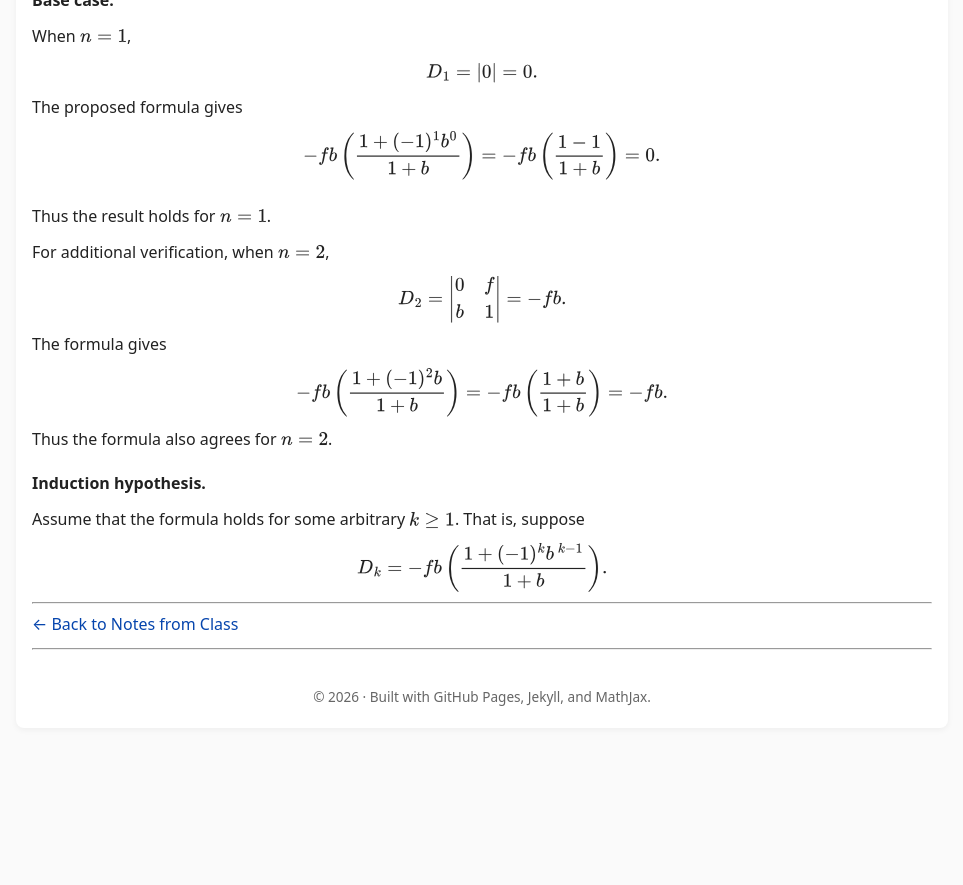
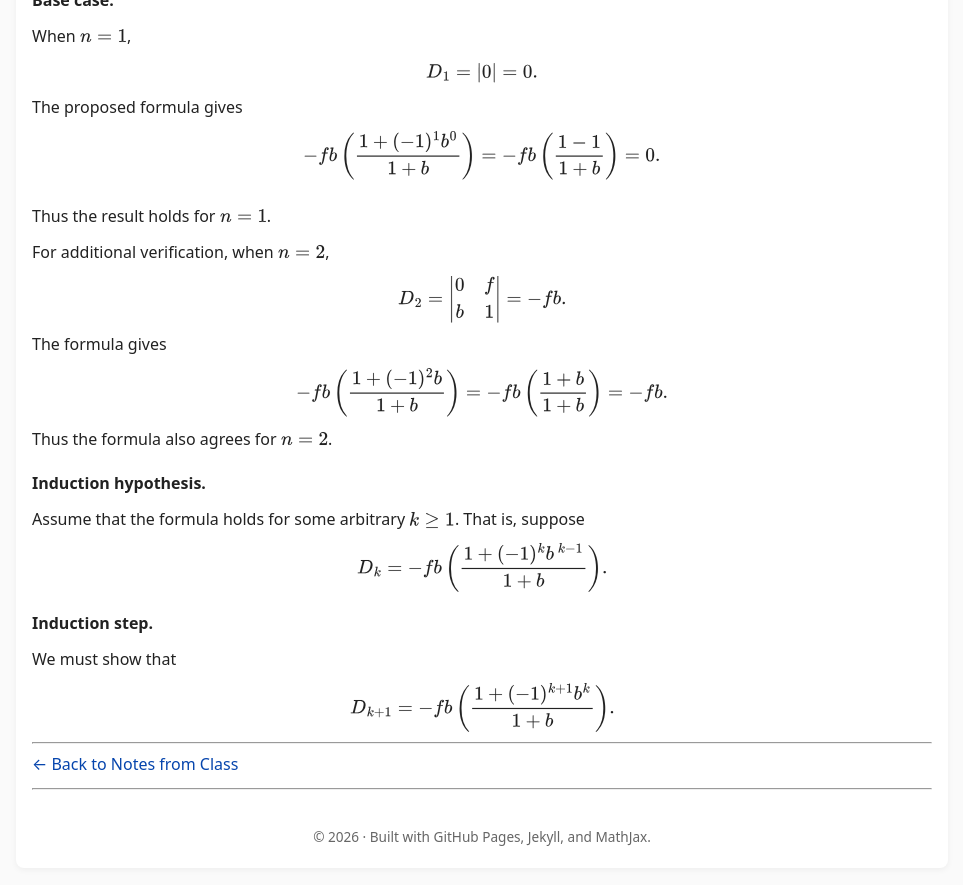
Before and after one commit to SaleemKamaludin/SaleemKamaludin.github.io, a Jekyll site: the page built from courses/math-2276/notes-from-class/lecture-2/index.md, in a window 1280 px wide and 900 px high, scrolled down 7317 px. Shown: the top 885 px of the window, without its empty margins (158-1121 px from the left). Built offline with Jekyll 4.4.1, drawn with Linux system fonts in a browser that asks for light colours; before the commit the page ends 8077 px from its top, so only the background shows below that.

Commit message:
Add induction step to Lecture 2

```diff
--- a/courses/math-2276/notes-from-class/lecture-2/index.md
+++ b/courses/math-2276/notes-from-class/lecture-2/index.md
@@ -967,6 +967,31 @@ D_k
 
 </div>
 
+<div id="induction-step-start">
+
+<p style="margin-top: 1.2rem;">
+  <strong>Induction step.</strong>
+</p>
+
+<p>
+  We must show that
+</p>
+
+<div class="display-math">
+
+\[
+D_{k+1}
+=
+-fb
+\left(
+\frac{1+(-1)^{k+1}b^k}{1+b}
+\right).
+\]
+
+</div>
+
+</div>
+
 ---
 
 [← Back to Notes from Class]({{ '/courses/math-2276/notes-from-class/' | relative_url }})
```
